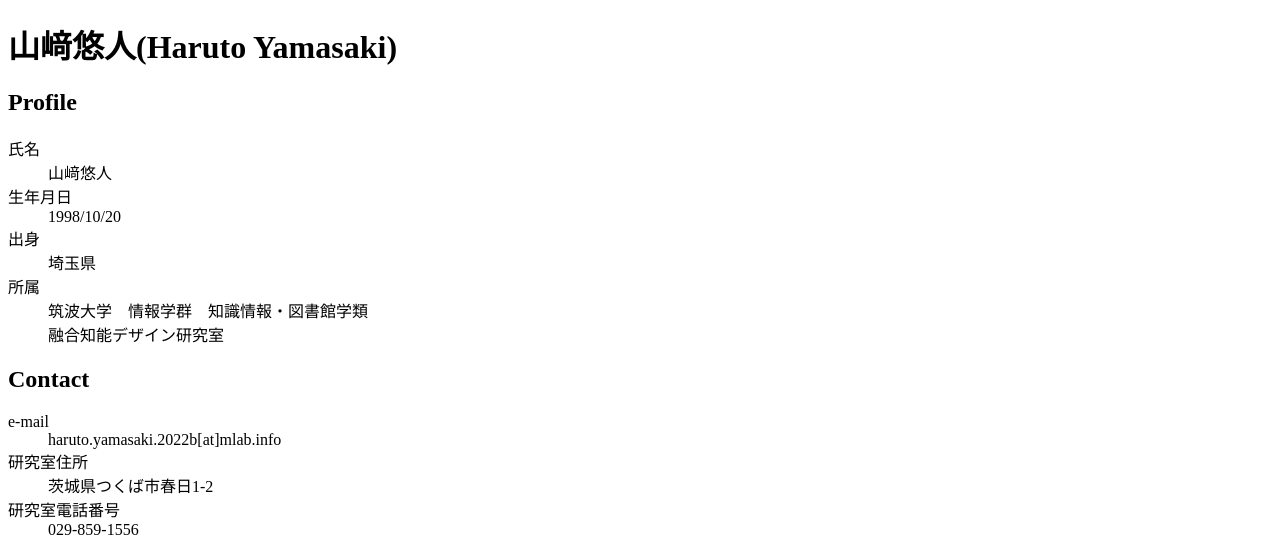
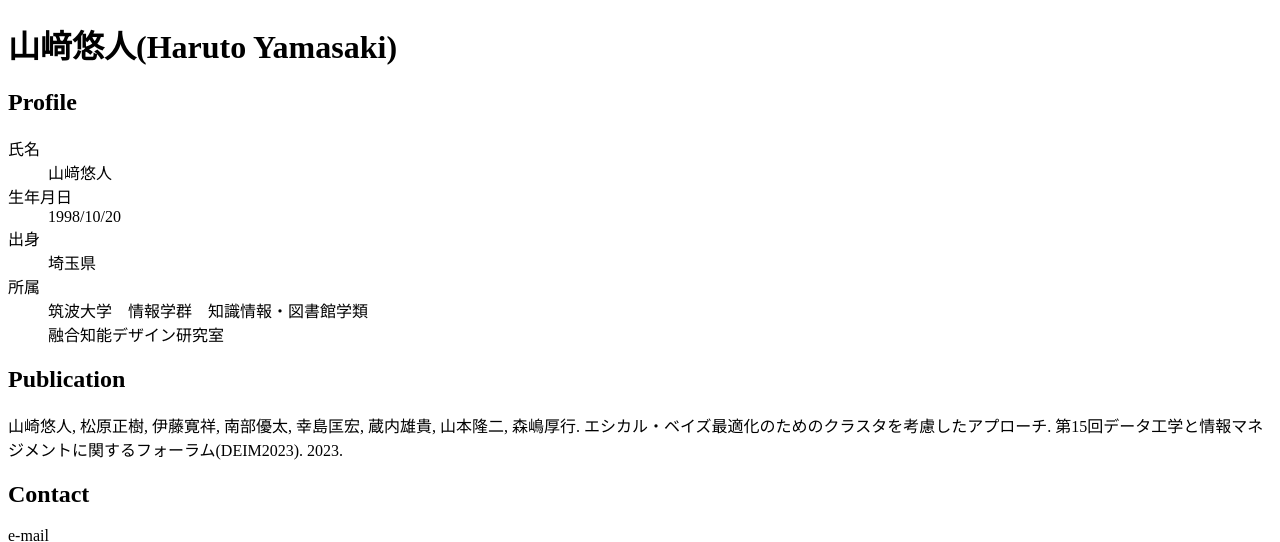
Before and after one commit to yamasakiharuto/portfolio, a plain HTML site: page index.html in a window 1280 px wide. Shown: the top 542 px of the page. Drawn offline with Linux system fonts and the light colour scheme.

Commit message:
Update index.html

```diff
--- a/index.html
+++ b/index.html
@@ -21,6 +21,10 @@
         <dd>融合知能デザイン研究室</dd>
     </dl>
 
+    <h2>Publication</h2>
+    <dl>
+        <dt>山崎悠人, 松原正樹, 伊藤寛祥, 南部優太, 幸島匡宏, 蔵内雄貴, 山本隆二, 森嶋厚行. エシカル・ベイズ最適化のためのクラスタを考慮したアプローチ. 第15回データ工学と情報マネジメントに関するフォーラム(DEIM2023). 2023.</dt>
+
     <h2>Contact</h2>
     <dl>
         <dt>e-mail</dt>
```
